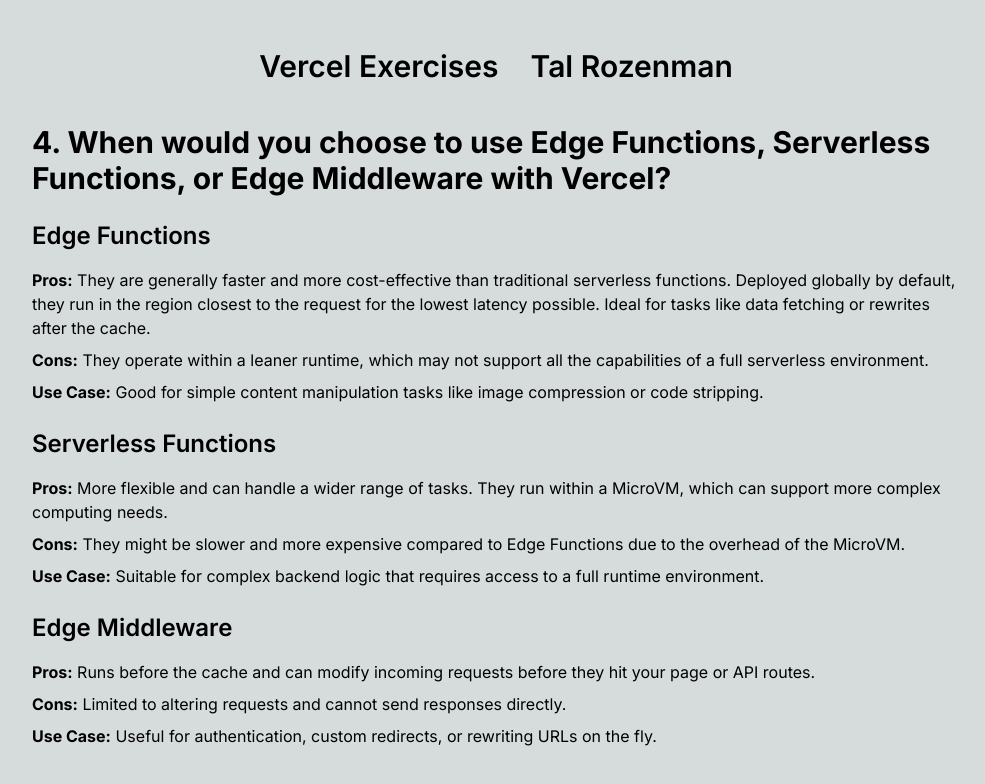
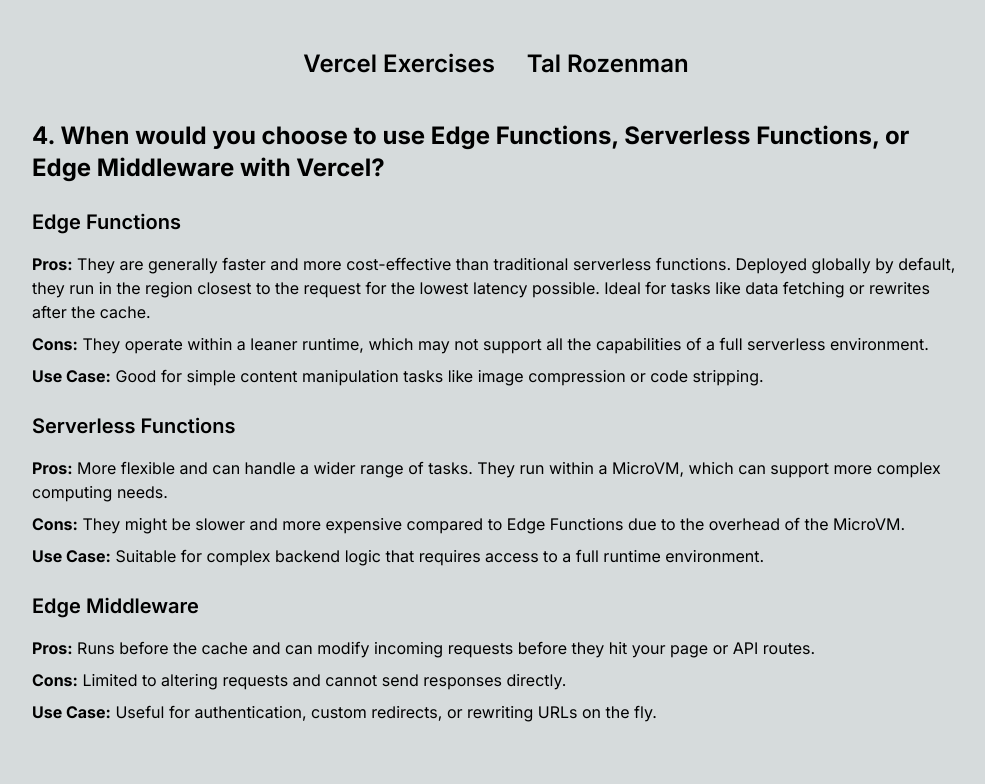
Before and after one commit to Tal-Rozenman/vercel_exercise, a Next.js app: page /answers/4 in a window 1280 px wide. Shown: the top 784 px of the page, without its empty margins (144-1129 px from the left). Built offline with nearby package versions, Linux system fonts and the light colour scheme.

Commit message:
edited font sizes

```diff
--- a/src/app/answers/1/page.tsx
+++ b/src/app/answers/1/page.tsx
@@ -1,7 +1,7 @@
 export default function Answer() {
 	return (
     <div>
-        <h1 className="text-3xl font-bold mb-6">1. From this <a href="https://gist.github.com/Pieparker/b04a4e9ff82ba949e5db9d5b0e9d89e8">list</a>, rank your 5 most favourite and 5 least favourite support tasks. Provide a brief explanation for each. </h1>
+        <h1 className="text-2xl font-bold mb-6">1. From this <a href="https://gist.github.com/Pieparker/b04a4e9ff82ba949e5db9d5b0e9d89e8">list</a>, rank your 5 most favourite and 5 least favourite support tasks. Provide a brief explanation for each. </h1>
         <h2 className="text-xl font-semibold mb-4">Favorite Tasks</h2>
         <ol className="list-decimal ml-6 mb-6">
             <li className="mb-2">Work with the product team to develop a new feature based on feedback from customers: </li>
--- a/src/app/answers/10/page.tsx
+++ b/src/app/answers/10/page.tsx
@@ -1,7 +1,7 @@
 export default function Answer() {
 	return (
 		<>
-			<h1 className="text-3xl font-bold mb-6">10. How could we improve or alter this familiarisation exercise? </h1>
+			<h1 className="text-2xl font-bold mb-6">10. How could we improve or alter this familiarisation exercise? </h1>
 			<p>
 
 			</p>
--- a/src/app/answers/2/page.tsx
+++ b/src/app/answers/2/page.tsx
@@ -1,7 +1,7 @@
 export default function Answer() {
 	return (
 		<>
-			<h1 className="text-3xl font-bold mb-6">2. What do you want to learn or do more of at work?</h1>
+			<h1 className="text-2xl font-bold mb-6">2. What do you want to learn or do more of at work?</h1>
 			<p className="mb-2">I&apos;ve always appreciated the responsibility of owning a ticket from start to finish in a support role, rather than needing to escalate due to constraints like permissions or access levels. In those situations, I prefer collaborating with the escalation team rather than passing the ticket along.</p>
     		<p className="mb-2">Moreover, I&apos;m eager to broaden my expertise by learning more about widely used industry technologies, allowing me to contribute to a broader range of support sectors.</p>
 			<p className="mb-2">With a background in computer science, I&apos;m keen to find a role that not only encourages but also provides opportunities for me to enhance my coding skills through training and practical experience.</p>
--- a/src/app/answers/3/page.tsx
+++ b/src/app/answers/3/page.tsx
@@ -1,7 +1,7 @@
 export default function Answer() {
 	return (
 		<>
-			<h1 className="text-3xl font-bold mb-6"> 3. Describe how you solved a challenge or technical issue that you faced in a previous role (preferably in a previous support role). How did you determine that your solution was successful?</h1>
+			<h1 className="text-2xl font-bold mb-6"> 3. Describe how you solved a challenge or technical issue that you faced in a previous role (preferably in a previous support role). How did you determine that your solution was successful?</h1>
 				<p className="mb-2">When I worked for a company called TEEG in Australia, I often worked weekend shifts alone. On one particular weekend, the company launched a special &quot;double dollar&quot; promotion, requiring manual adjustments in every point of sale (POS) system across all venues to be performed by the venue staff. This entailed the staff tweaking system files to modify on-screen elements and functionalities, enabling customers to double their deposited money.</p>
 
 				<p className="mb-2">On the day of the promotion, I was flooded with an extremely large volume of tickets and phone calls. It turned out the promotion was not correctly set up on the POS systems, likely due to inadequate instructions provided to the venue staff.</p>
--- a/src/app/answers/4/page.tsx
+++ b/src/app/answers/4/page.tsx
@@ -1,19 +1,19 @@
 export default function Answer() {
 	return (
 		<>
-			<h1 className="text-3xl font-bold mb-6">4. When would you choose to use Edge Functions, Serverless Functions, or Edge Middleware with Vercel?</h1>
+			<h1 className="text-2xl font-bold mb-6">4. When would you choose to use Edge Functions, Serverless Functions, or Edge Middleware with Vercel?</h1>
 
-  			<h2 className="text-2xl font-semibold mb-4">Edge Functions</h2>
+  			<h2 className="text-xl font-semibold mb-4">Edge Functions</h2>
   			<p className="mb-2"><strong>Pros:</strong> They are generally faster and more cost-effective than traditional serverless functions. Deployed globally by default, they run in the region closest to the request for the lowest latency possible. Ideal for tasks like data fetching or rewrites after the cache.</p>
   			<p className="mb-2"><strong>Cons:</strong> They operate within a leaner runtime, which may not support all the capabilities of a full serverless environment.</p>
   			<p className="mb-2"><strong>Use Case:</strong> Good for simple content manipulation tasks like image compression or code stripping.</p>
 
-  			<h2 className="text-2xl font-semibold mb-4 mt-6">Serverless Functions</h2>
+  			<h2 className="text-xl font-semibold mb-4 mt-6">Serverless Functions</h2>
   			<p className="mb-2"><strong>Pros:</strong> More flexible and can handle a wider range of tasks. They run within a MicroVM, which can support more complex computing needs.</p>
   			<p className="mb-2"><strong>Cons:</strong> They might be slower and more expensive compared to Edge Functions due to the overhead of the MicroVM.</p>
   			<p className="mb-2"><strong>Use Case:</strong> Suitable for complex backend logic that requires access to a full runtime environment.</p>
 
-  			<h2 className="text-2xl font-semibold mb-4 mt-6">Edge Middleware</h2>
+  			<h2 className="text-xl font-semibold mb-4 mt-6">Edge Middleware</h2>
   			<p className="mb-2"><strong>Pros:</strong> Runs before the cache and can modify incoming requests before they hit your page or API routes.</p>
   			<p className="mb-2"><strong>Cons:</strong> Limited to altering requests and cannot send responses directly.</p>
   			<p className="mb-2"><strong>Use Case:</strong> Useful for authentication, custom redirects, or rewriting URLs on the fly.</p>
--- a/src/app/answers/5/page.tsx
+++ b/src/app/answers/5/page.tsx
@@ -1,7 +1,7 @@
 export default function Answer() {
 	return (
 		<>
-			<h1 className="text-3xl font-bold mb-6">5. Imagine a customer writes in requesting help with a build issue on a framework or technology that you&apos;ve not seen before. How would you begin troubleshooting this and what questions would you ask the customer to understand the situation better?</h1>
+			<h1 className="text-2xl font-bold mb-6">5. Imagine a customer writes in requesting help with a build issue on a framework or technology that you&apos;ve not seen before. How would you begin troubleshooting this and what questions would you ask the customer to understand the situation better?</h1>
 
 			<p className="mb-2">I would start by asking the customer to describe the issue in detail, including any error messages or logs they are seeing to help in understanding the exact nature of the problem.</p>
 
--- a/src/app/answers/6/page.tsx
+++ b/src/app/answers/6/page.tsx
@@ -1,11 +1,11 @@
 export default function Answer() {
 	return (
 		<>
-			<h1 className="text-3xl font-bold mb-6">6. The customer from question 5 replies to your response with the below: “I&apos;m so frustrated. I&apos;ve been trying to make this work for hours and I just can&apos;t figure it out. It must be a platform issue so just fix it for me instead of asking me questions.” Please write a follow-up reply to the customer. </h1>
+			<h1 className="text-2xl font-bold mb-6">6. The customer from question 5 replies to your response with the below: “I&apos;m so frustrated. I&apos;ve been trying to make this work for hours and I just can&apos;t figure it out. It must be a platform issue so just fix it for me instead of asking me questions.” Please write a follow-up reply to the customer. </h1>
 
 			<p className="mb-2">Hi Customer,</p>
 
-			<p className="mb-2">I  understand your frustration when you&apos;re facing build issues. I want to assure you that I&apos;m here to help you get to the bottom of this as swiftly as possible.</p>
+			<p className="mb-2">I understand your frustration when you&apos;re facing build issues. I want to assure you that I&apos;m here to help you get to the bottom of this as swiftly as possible.</p>
 
 			<p className="mb-2">I&apos;m currently checking our system for any platform-wide issues that could be impacting your build. In the meantime, could you please provide the build logs and the specific error message? Also, if you could point out the part of your code where the build seems to fail, that would be immensely helpful.</p>
 
--- a/src/app/answers/7/page.tsx
+++ b/src/app/answers/7/page.tsx
@@ -1,7 +1,7 @@
 export default function Answer() {
 	return (
 		<>
-			<h1 className="text-3xl font-bold mb-6">7. A customer writes in to the Helpdesk asking &quot;How do I do a redirect from the /blog path to https://example.com?&quot; Please write a reply to the customer. Feel free to add any information about your decision making process after the reply. </h1>
+			<h1 className="text-2xl font-bold mb-6">7. A customer writes in to the Helpdesk asking &quot;How do I do a redirect from the /blog path to https://example.com?&quot; Please write a reply to the customer. Feel free to add any information about your decision making process after the reply. </h1>
 			<p>
 				https://nextjs.org/docs/app/building-your-application/routing/route-handlers#redirects
 				<img src="/carbon.svg"></img>
--- a/src/app/answers/8/page.tsx
+++ b/src/app/answers/8/page.tsx
@@ -1,7 +1,7 @@
 export default function Answer() {
 	return (
 		<>
-			<h1 className="text-3xl font-bold mb-6">8. A customer is creating a site and would like their project not to be indexed by search engines. Please write a reply to the customer. Feel free to add any information about your decision making process after the reply.
+			<h1 className="text-2xl font-bold mb-6">8. A customer is creating a site and would like their project not to be indexed by search engines. Please write a reply to the customer. Feel free to add any information about your decision making process after the reply.
 			</h1>
 			<p>
 				robots.txt
--- a/src/app/answers/9/page.tsx
+++ b/src/app/answers/9/page.tsx
@@ -1,11 +1,9 @@
 export default function Answer() {
 	return (
 		<>
-			<h1 className="text-3xl font-bold mb-6">9. What do you think is one of the most common problems which customers ask Vercel for help with? How would you help customers to overcome common problems, short-term and long-term?</h1>
+			<h1 className="text-2xl font-bold mb-6">9. What do you think is one of the most common problems which customers ask Vercel for help with? How would you help customers to overcome common problems, short-term and long-term?</h1>
 			<p>
-				some basic features not supported
 
-				very framework based if framework is not supported, what can I do
 			</p>
 		</>
 	)
--- a/src/app/layout.tsx
+++ b/src/app/layout.tsx
@@ -19,7 +19,7 @@
       <body className={inter.className}>
         <div className="flex justify-center h-screen">
         <div className="p-12 max-w-5xl mx-auto">
-          <nav className="text-3xl font-semibold flex justify-center gap-8 mb-10">
+          <nav className="text-2xl font-semibold flex justify-center gap-8 mb-10">
             <a href="/">Vercel Exercises</a>
             <a href="https://www.linkedin.com/in/tal-rozenman-0b7315a1/">Tal Rozenman</a>
           </nav>
--- a/src/app/page.tsx
+++ b/src/app/page.tsx
@@ -3,14 +3,14 @@
 export default function Home() {
   return (
 <div className="flex items-center justify-between mt-12">
-    <div className="text-2xl flex flex-col gap-12">
+    <div className="text-xl flex flex-col gap-12">
         <a href="/answers/1">Question 1</a>
         <a href="/answers/2">Question 2</a>
         <a href="/answers/3">Question 3</a>
         <a href="/answers/4">Question 4</a>
         <a href="/answers/5">Question 5</a>
     </div>
-    <div className="text-2xl flex flex-col gap-12">
+    <div className="text-xl flex flex-col gap-12">
         <a href="/answers/6">Question 6</a>
         <a href="/answers/7">Question 7</a>
         <a href="/answers/8">Question 8</a>
```
